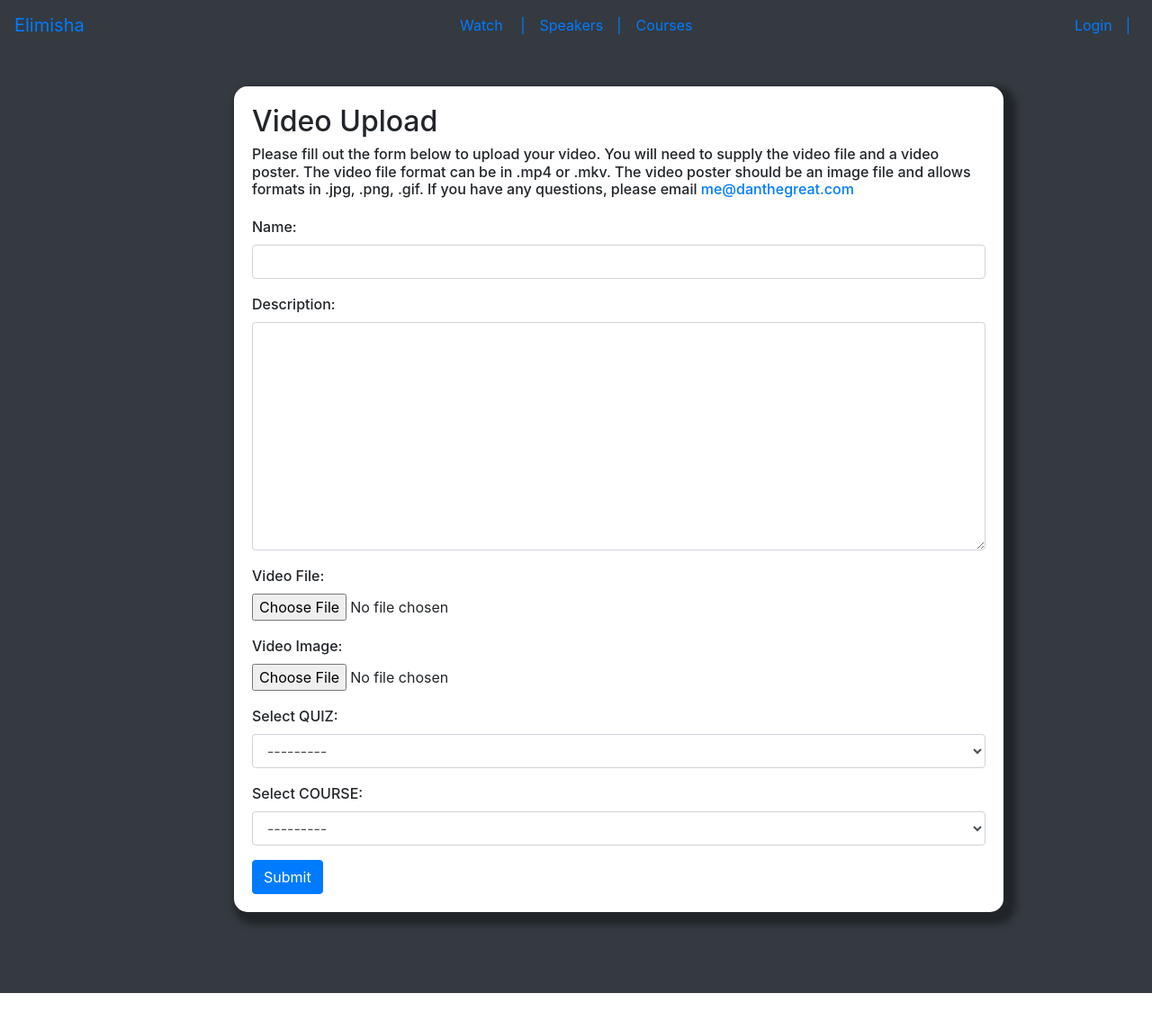
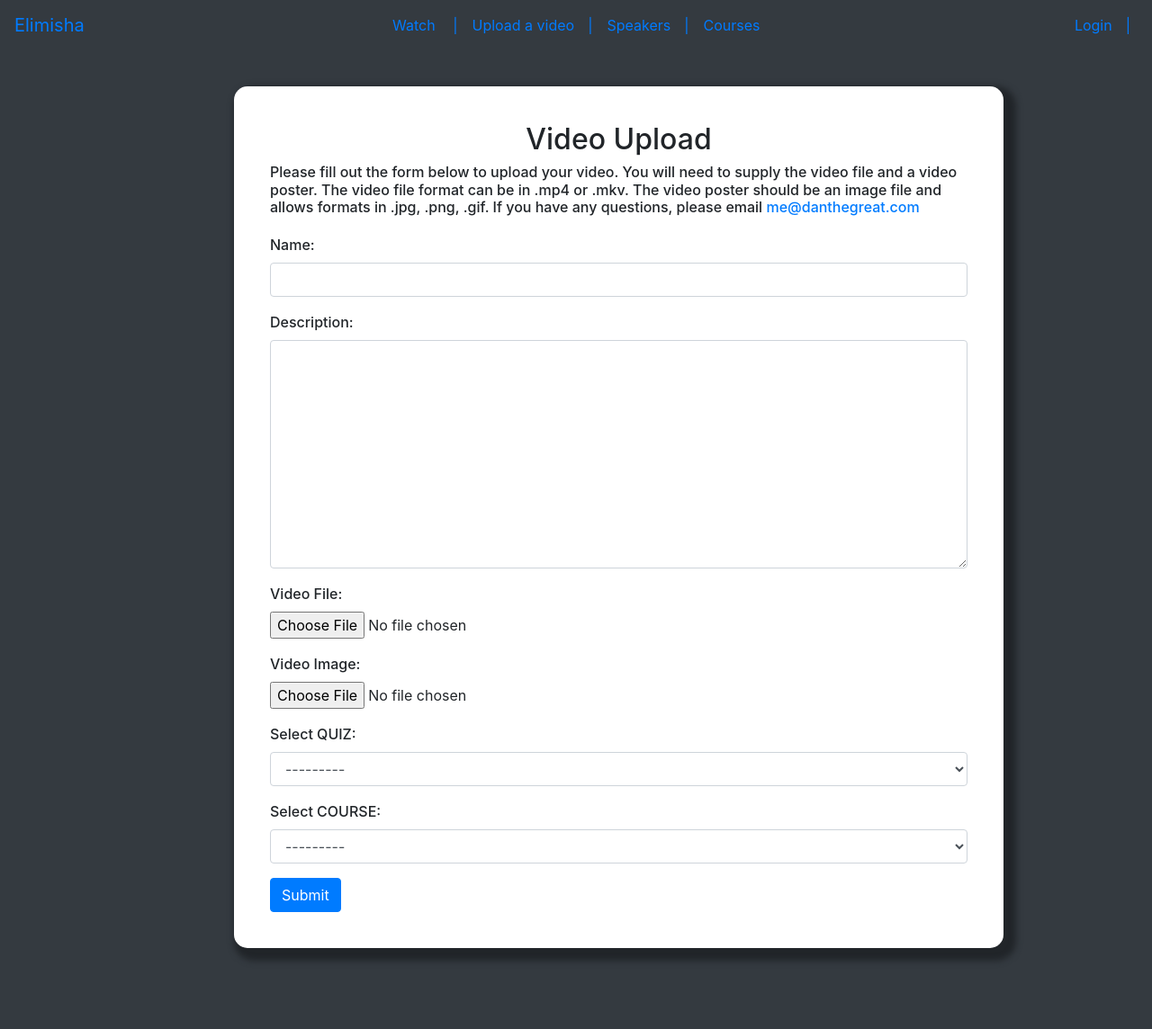
Before and after one commit to dan214/Elimisha, a Django app: page /create/ in a window 1280 px wide. Shown: the whole page at 90% size. Before the commit the page ends 1104 px from the top, so only its background shows below. Run offline with Django 3.2, Linux system fonts and the light colour scheme; data comes from the database, SQL or seed files in the repository; some libraries are stand-ins or nearby versions.

Commit message:
add link to upload video

```diff
--- a/videos/static/videos/css/style.css
+++ b/videos/static/videos/css/style.css
@@ -140,13 +140,15 @@
 /* create video form */
 .create-video-form{
     background: white;
-    padding: 20px;
+    padding: 40px;
     margin-bottom: 90px;
     margin-top: 40px;
     border-radius: 15px;
     box-shadow: 7px 7px 7px 7px
 }
-
+.create-video-head{
+    text-align: center
+}
 .form-group label{
     font-weight: 500
 }
--- a/videos/templates/base.html
+++ b/videos/templates/base.html
@@ -44,7 +44,12 @@
           {% endif %}
         <li class="nav-item active">
           <a class="nav-link" href="/">Watch <span class="sr-only">(current)</span></a>
+
         </li>
+        <li class="nav-item">
+            <a class="nav-link" href="/create">Upload a video</a>
+        </li>
+
         <li class="nav-item">
           <a class="nav-link" href="#">Speakers</a>
         </li>
--- a/videos/templates/create_video.html
+++ b/videos/templates/create_video.html
@@ -4,7 +4,7 @@
     <div class="row">
 
         <div class="create-video-form col-md-9 offset-md-2 offset-lg-2 col-lg-9">
-            <h2>Video Upload</h2>
+            <h2 class="create-video-head">Video Upload</h2>
             <p class="h6 create-video-text">Please fill out the form below to upload your video. You will need to supply the video file and a video poster. The video file format can be in .mp4 or .mkv. The video poster should be an image file and allows formats in .jpg, .png, .gif.
                 If you have any questions, please email <a href="mailto:me@danthegreat.com">me@danthegreat.com</a></p>
             <form enctype="multipart/form-data" action="/create/" method="post">
```
